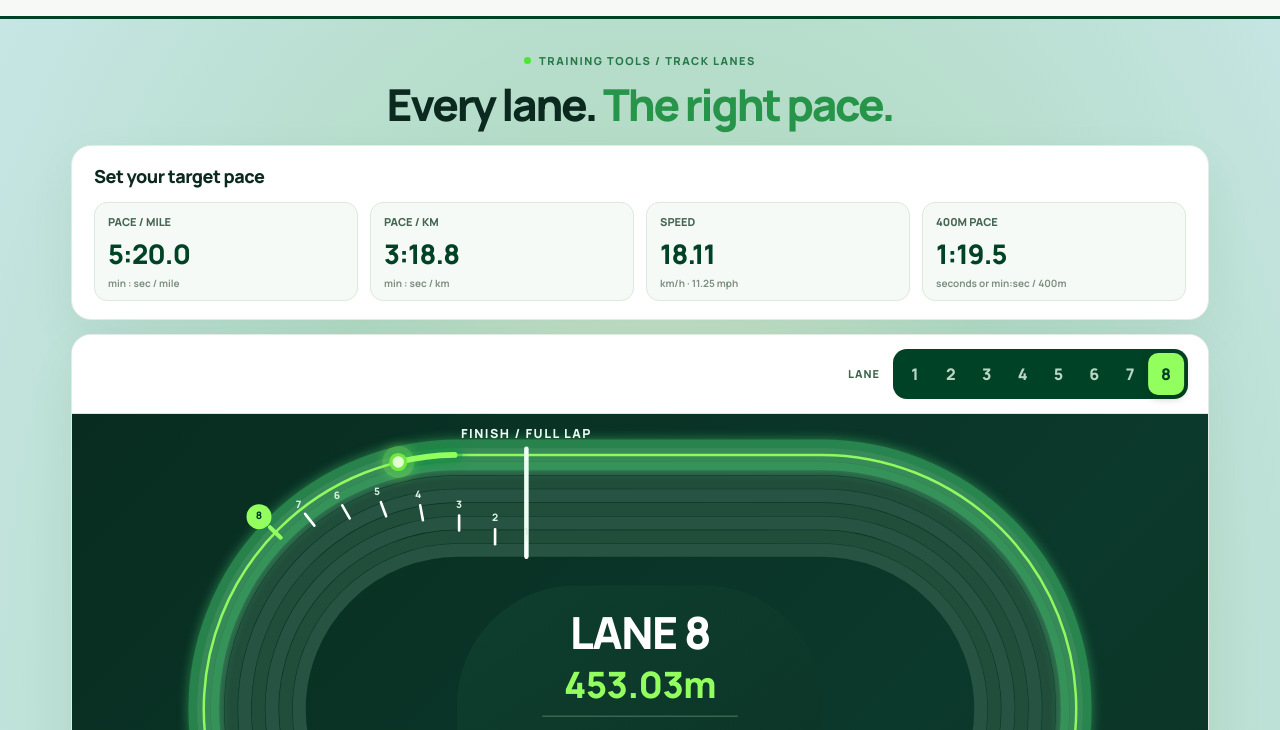
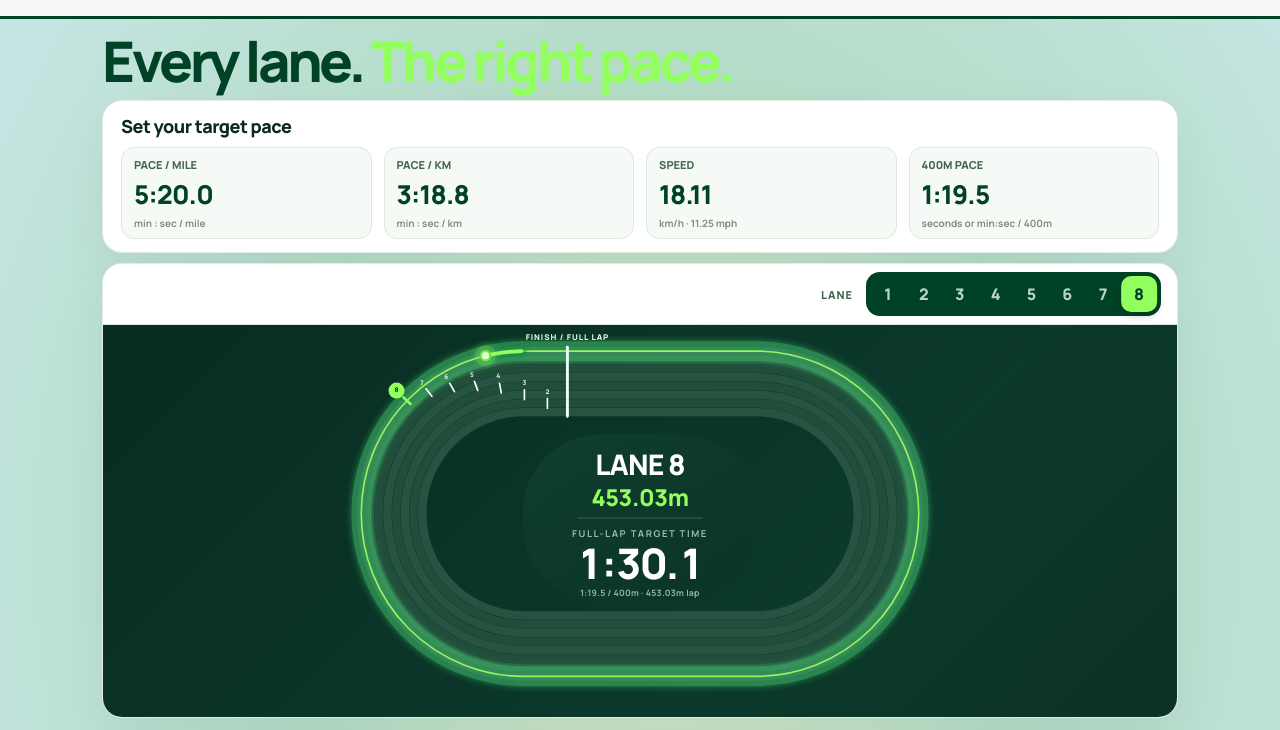
Before and after one commit to jdkeir7-coder/stridecalculator, a plain HTML site: page track-lanes.html in a window 1280 px wide. Shown: the part 70-800 px from the top of the page. Drawn offline with Linux system fonts and the light colour scheme.

Commit message:
Compact track lane layout and match Stride heading styling

```diff
--- a/track-lanes.html
+++ b/track-lanes.html
@@ -113,6 +113,35 @@
 @keyframes calc-pop{0%{opacity:.3;transform:translateY(8px)}100%{opacity:1;transform:translateY(0)}}
 @media(prefers-reduced-motion:reduce){.track-stage .infield-time{animation:none!important;transition:none!important}#hoverHalo,#hoverBand{transition:none}}
 
+
+/* Shared Stride page-title treatment and compact desktop tool layout. */
+.hero h1{
+  font-family:Manrope,Arial,sans-serif;
+  font-size:clamp(30px,4.4vw,56px);
+  line-height:1.06;
+  letter-spacing:-.06em;
+  color:#004226;
+  font-weight:800;
+}
+.hero h1 span{color:#92FF5F}
+@media (min-width:851px){
+  .wrap{max-width:1120px;padding:0 22px 36px}
+  .hero{text-align:left;max-width:none;margin:12px auto 10px}
+  .hero h1{margin:0}
+  .input-panel{padding:13px 18px;margin-bottom:10px}
+  .input-panel .section-head{margin-bottom:9px}
+  .field{padding:9px 12px 8px}
+  .field label{margin-bottom:4px}
+  .field input{font-size:26px}
+  .track-bar{padding:8px 16px}
+  .lane-slider-rail{height:44px}
+  .lane-range::-webkit-slider-thumb{height:42px}
+  .lane-range::-moz-range-thumb{height:42px}
+  .track-stage svg{height:min(49vh,510px);width:100%;max-width:100%;margin-inline:auto}
+}
+@media (max-width:850px){
+  .hero h1{font-size:clamp(29px,7vw,42px)}
+}
 </style>
 <style>
 /* Shared expandable Pacing Guides navigation */
@@ -178,7 +207,7 @@
 <span></span><span></span><span></span>
 </button>
 <nav aria-label="Main navigation" class="menu-panel" hidden="" id="siteMenu"><a class="menu-tool-link" href="./"><svg aria-hidden="true" class="menu-nav-icon" fill="none" focusable="false" stroke="currentColor" stroke-linecap="round" stroke-linejoin="round" stroke-width="1.9" viewbox="0 0 24 24"><path d="M4 7h16m0 0-4-4m4 4-4 4M20 17H4m0 0 4-4m-4 4 4 4"></path></svg><span>Pace Conversion Tool</span></a>
-<a class="menu-tool-link" href="calculator.html"><svg aria-hidden="true" class="menu-nav-icon" fill="none" focusable="false" stroke="currentColor" stroke-linecap="round" stroke-linejoin="round" stroke-width="1.9" viewbox="0 0 24 24"><rect height="18.5" rx="3" width="16" x="4" y="2.75"></rect><path d="M8 7.5h8"></path><path d="M8 11.5h.01M12 11.5h.01M16 11.5h.01M8 15.5h.01M12 15.5h.01M16 15.5h.01" stroke-width="2.9"></path></svg><span>Split Calculator</span></a> <a aria-current="page" class="menu-tool-link" href="track-lanes.html"><svg aria-hidden="true" class="menu-nav-icon" fill="none" focusable="false" stroke="currentColor" stroke-linecap="round" stroke-linejoin="round" stroke-width="1.9" viewBox="0 0 24 24" width="20" height="20"><rect x="2.5" y="5" width="19" height="14" rx="7"></rect><rect x="6.5" y="8.5" width="11" height="7" rx="3.5"></rect></svg><span>Track Lane Calculator</span></a>
+<a class="menu-tool-link" href="calculator.html"><svg aria-hidden="true" class="menu-nav-icon" fill="none" focusable="false" stroke="currentColor" stroke-linecap="round" stroke-linejoin="round" stroke-width="1.9" viewbox="0 0 24 24"><rect height="18.5" rx="3" width="16" x="4" y="2.75"></rect><path d="M8 7.5h8"></path><path d="M8 11.5h.01M12 11.5h.01M16 11.5h.01M8 15.5h.01M12 15.5h.01M16 15.5h.01" stroke-width="2.9"></path></svg><span>Split Calculator</span></a>
 <div class="pacing-disclosure">
 <button aria-controls="pacing-choices-track-lanes" aria-expanded="false" aria-label="Expand Pacing Guides" class="pacing-menu-trigger" type="button">
 <svg aria-hidden="true" class="menu-nav-icon" fill="none" stroke="currentColor" stroke-linecap="round" stroke-linejoin="round" stroke-width="1.9" viewbox="0 0 24 24"><path d="M4 5.5c3.4-1 6-0.8 8 0.6 2-1.4 4.6-1.6 8-0.6v13c-3.4-1-6-0.8-8 0.6-2-1.4-4.6-1.6-8-0.6z"></path><path d="M12 6.1v13"></path></svg><span>Pacing Guides</span><svg aria-hidden="true" class="pacing-chevron" fill="none" stroke="currentColor" stroke-linecap="round" stroke-linejoin="round" stroke-width="2.2" viewbox="0 0 24 24"><path d="m7 10 5 5 5-5"></path></svg></button>
@@ -198,7 +227,7 @@
 </div>
 </header>
 <main class="wrap" id="top">
-<section class="hero"><div class="eyebrow">TRAINING TOOLS / TRACK LANES</div><h1>Every lane. <span>The right pace.</span></h1></section>
+<section class="hero"><h1>Every lane. <span>The right pace.</span></h1></section>
 <section class="panel input-panel" aria-labelledby="pace-heading"><div class="section-head"><h2 class="section-title" id="pace-heading">Set your target pace</h2></div><div class="fields">
 <div class="field"><label for="mile">PACE / MILE</label><input id="mile" type="text" inputmode="decimal" value="5:20" autocomplete="off" spellcheck="false" aria-label="Pace per mile"><div class="unit">min : sec / mile</div></div>
 <div class="field"><label for="km">PACE / KM</label><input id="km" type="text" inputmode="decimal" autocomplete="off" spellcheck="false" aria-label="Pace per kilometre"><div class="unit">min : sec / km</div></div>
```
